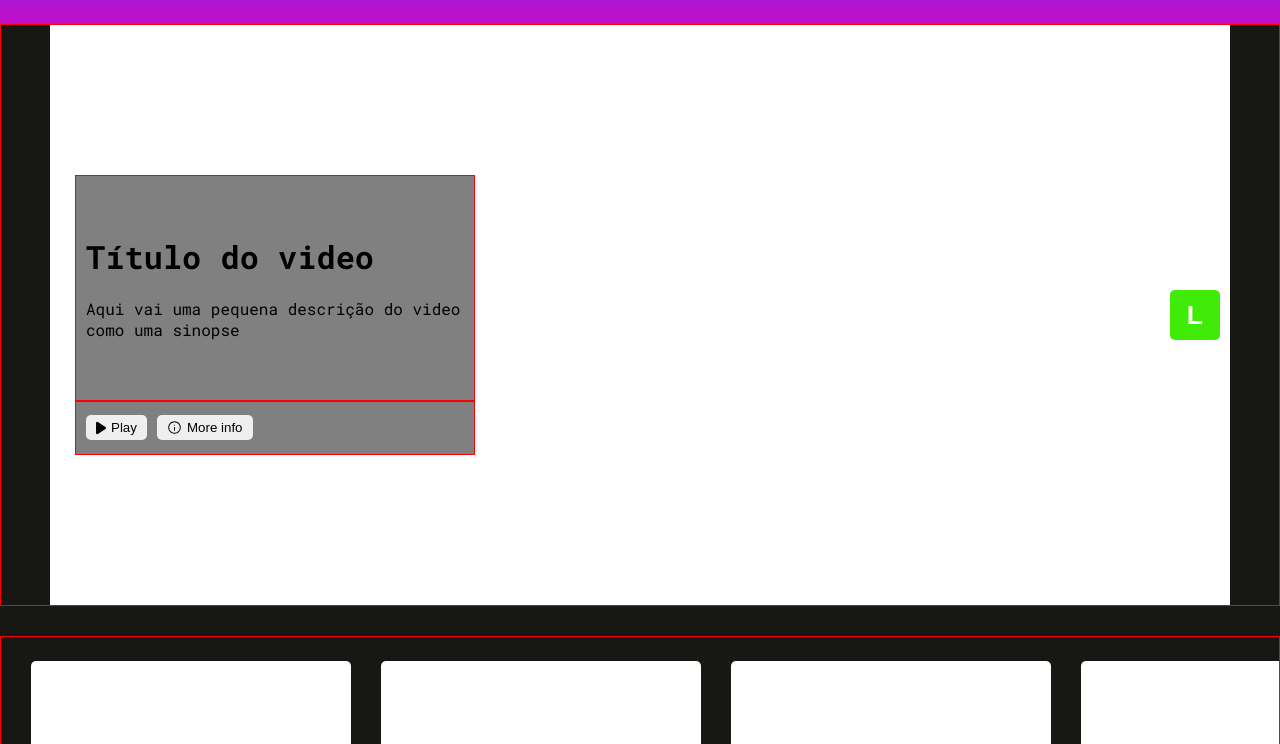
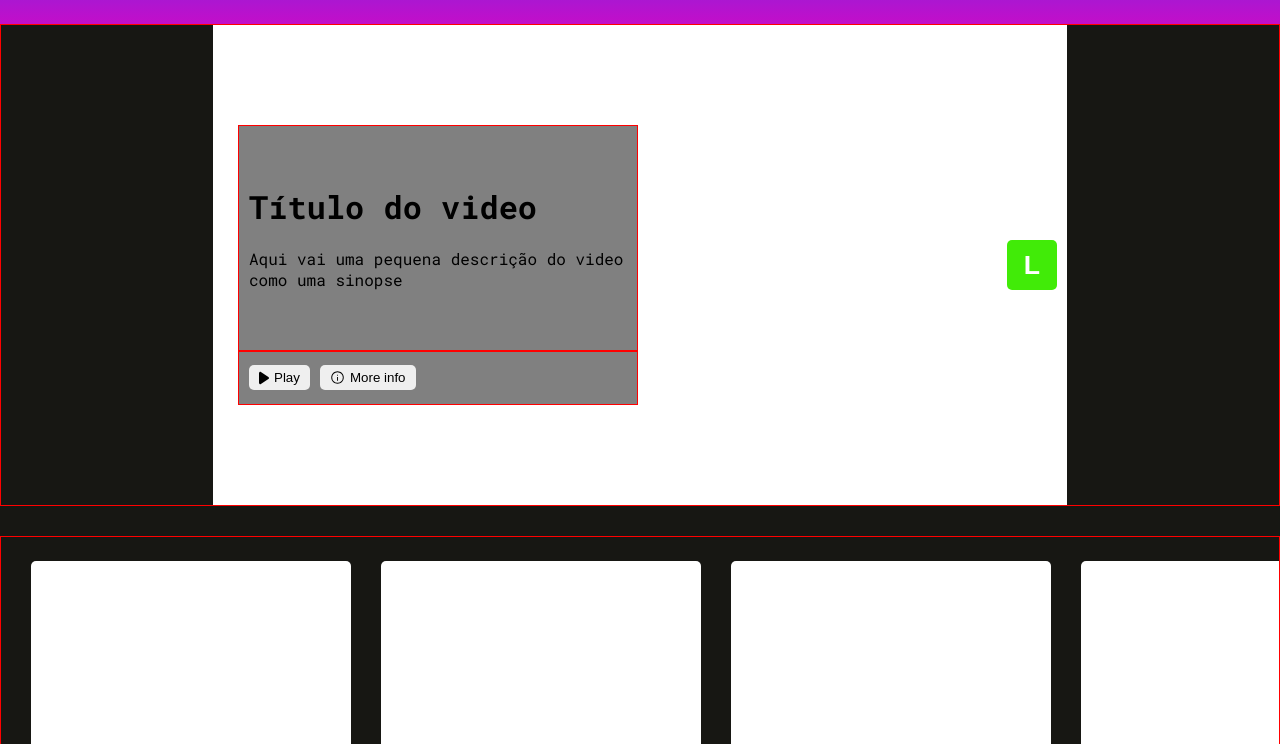
Before and after one commit to Anderson2ilv4/stream-app, a plain HTML site: page index.html in a window 1280 px wide. Shown: the part 56-800 px from the top of the page. Drawn offline with Linux system fonts and the light colour scheme.

Commit message:
index-style-update

```diff
--- a/css/style.css
+++ b/css/style.css
@@ -118,14 +118,23 @@ main {
     justify-content: center;
 }
 .movie {
-    width: 100px;
-    height: 100px;
+    background-color: purple;
+    width: 854px;
+    height: 480px;
+}
+.movie video {
+    width: 100%;
+    height: 100%;
+    display: relative;
+}
+.movie {
     background-color: white;
-    width: 1180px;
-    height: 580px;
+    width: 854px;
+    height: 480px;
     display: flex;
     align-items: center;
     justify-content: space-between;
+    box-sizing: border-box;
 }
 .info {
     background-color: gray;
```
Also changed, not shown: index.html (+1 -0 lines).
